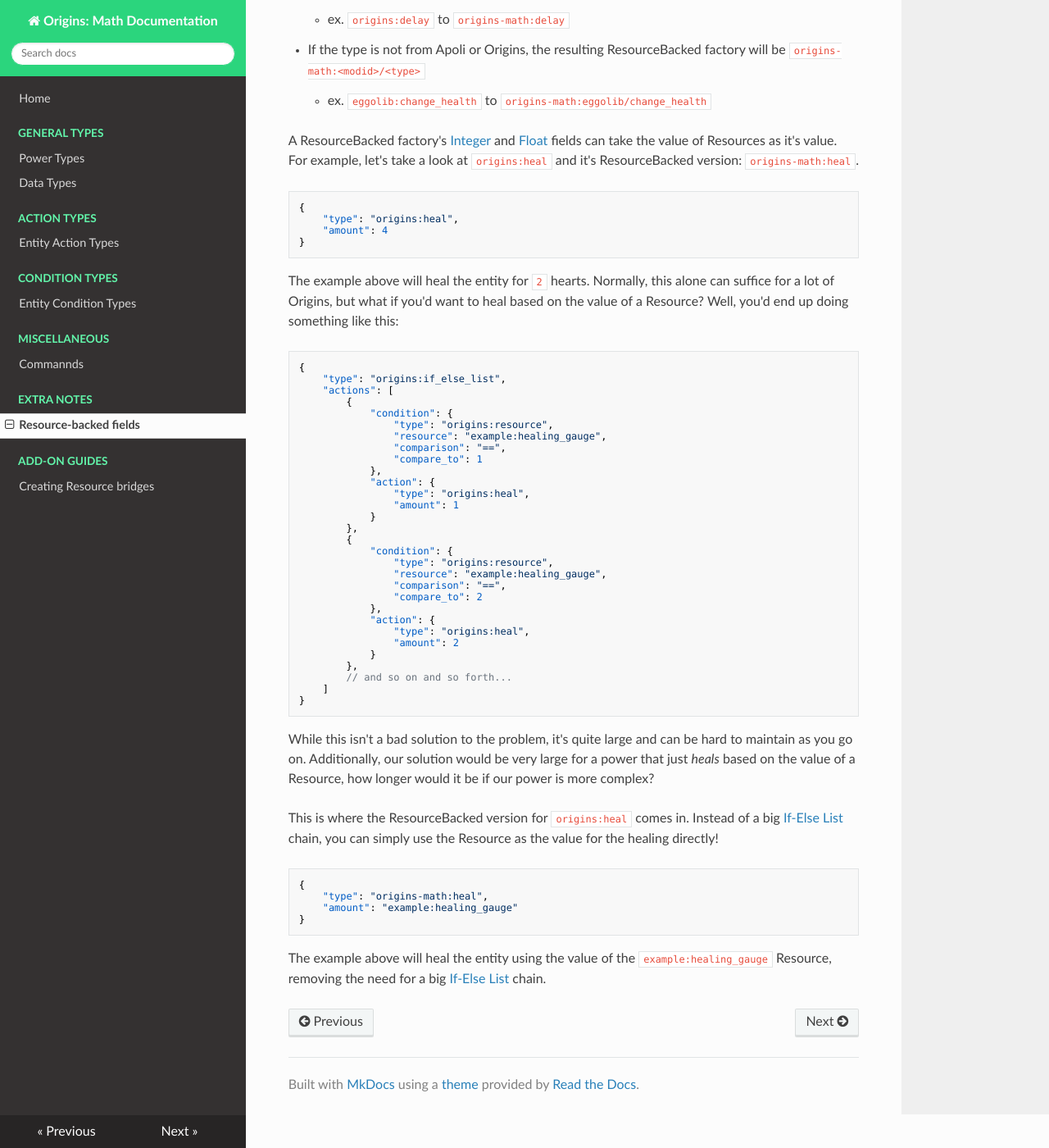
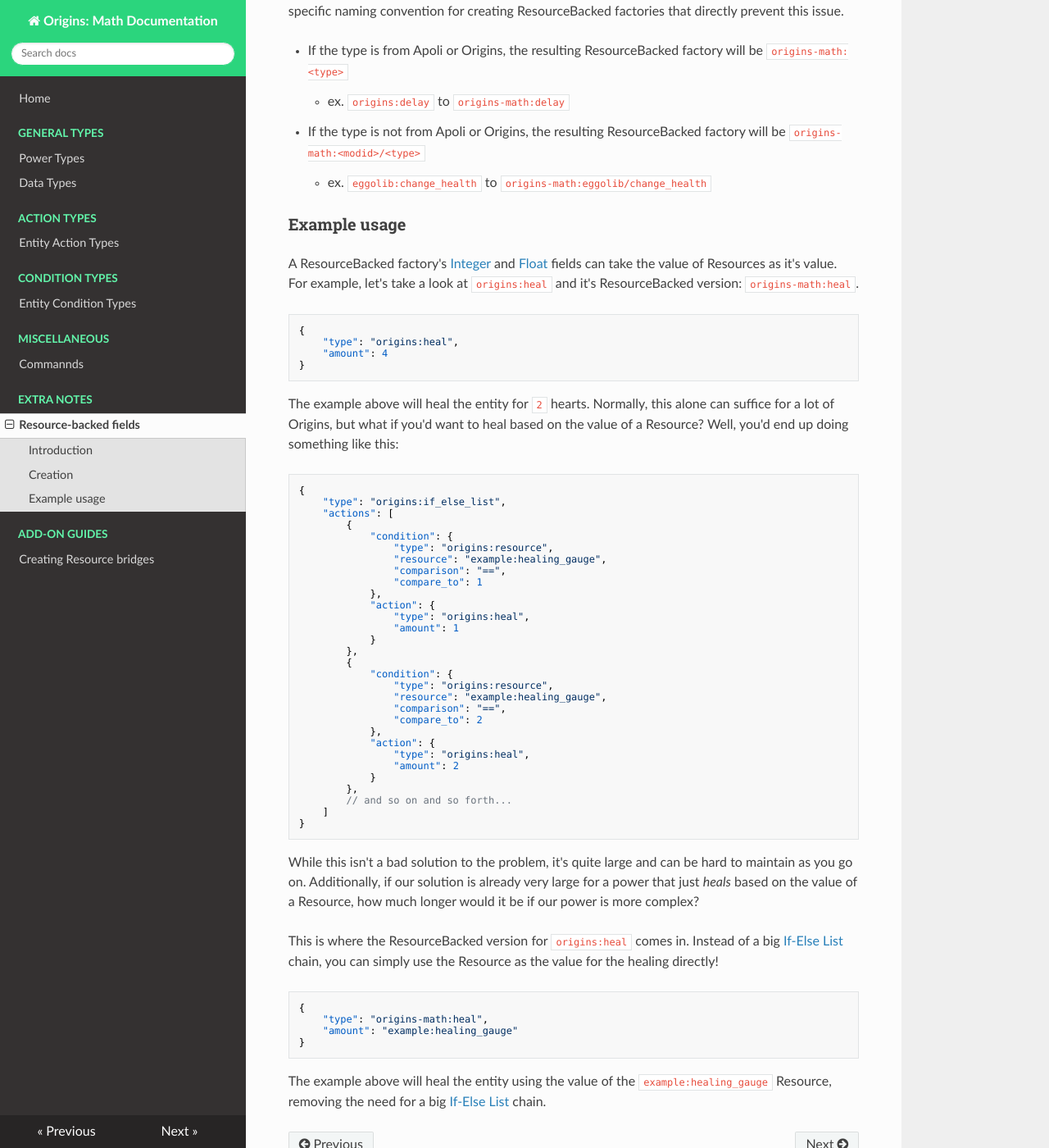
Before and after one commit to xrickastley/origins-math-docs, an MkDocs documentation site: the page built from docs/notes/resource_backed_fields.md, in a window 1280 px wide and 1400 px high, scrolled down 906 px. Shown: the whole window at 82% size. Built offline with MkDocs 1.6.1, drawn with Linux system fonts in a browser that asks for light colours; nearby versions of some CDN libraries.

Commit message:
Edited wording for Resource-backed fields.

````diff
--- a/docs/notes/resource_backed_fields.md
+++ b/docs/notes/resource_backed_fields.md
@@ -1,4 +1,6 @@
 # Resource-backed fields
+
+### Introduction
 
 When you start up Minecraft with logs enabled, you might've seen the following in the logs.
 
@@ -8,6 +10,8 @@ When you start up Minecraft with logs enabled, you might've seen the following i
 ```
 
 This is what Origins: Math does behind-the-scenes for you to be able to use Resources in [Entity Action Types](../types/entity_action_types.md) or [Entity Condition Types](../types/entity_condition_types.md) directly!
+
+### Creation
 
 For every [Entity Action Type](../types/entity_action_types.md) or [Entity Condition Type](../types/entity_condition_types.md) that gets added, Origins: Math can create a modified version of it that allows you to use Resources directly into [Integer](https://origins.readthedocs.io/en/latest/types/data_types/integer/) or [Float](https://origins.readthedocs.io/en/latest/types/data_types/float/) values.
 
@@ -26,6 +30,8 @@ However, this little caveat may cause an issue when Origin addons add power type
 	- ex. `origins:delay` to `origins-math:delay`
 - If the type is not from Apoli or Origins, the resulting ResourceBacked factory will be `origins-math:<modid>/<type>`
 	- ex. `eggolib:change_health` to `origins-math:eggolib/change_health`
+
+### Example usage
 
 A ResourceBacked factory's [Integer](https://origins.readthedocs.io/en/latest/types/data_types/integer/) and [Float](https://origins.readthedocs.io/en/latest/types/data_types/float/) fields can take the value of Resources as it's value. For example, let's take a look at `origins:heal` and it's ResourceBacked version: `origins-math:heal`.
 
@@ -71,7 +77,7 @@ The example above will heal the entity for `2` hearts. Normally, this alone can
 }
 ```
 
-While this isn't a bad solution to the problem, it's quite large and can be hard to maintain as you go on. Additionally, our solution would be very large for a power that just *heals* based on the value of a Resource, how longer would it be if our power is more complex?
+While this isn't a bad solution to the problem, it's quite large and can be hard to maintain as you go on. Additionally, if our solution is already very large for a power that just *heals* based on the value of a Resource, how much longer would it be if our power is more complex?
 
 This is where the ResourceBacked version for `origins:heal` comes in. Instead of a big [If-Else List](https://origins.readthedocs.io/en/latest/types/meta_action_types/if_else_list/) chain, you can simply use the Resource as the value for the healing directly!
 
````
